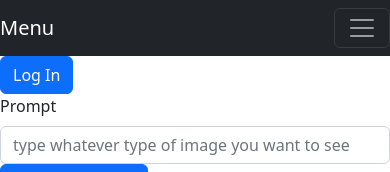
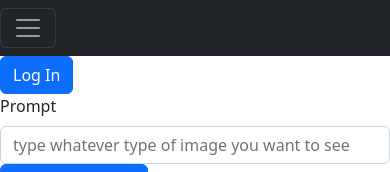
Before and after one commit to Full-Stack-Fluency/OpenImg-FrontEnd, a React (Create React App) app: page / in a window 390 px wide. Shown: the top 172 px of the page. Built offline with nearby package versions, Linux system fonts and the light colour scheme; no server answers.

Commit message:
link container for hamburger

```diff
--- a/package.json
+++ b/package.json
@@ -13,6 +13,7 @@
     "react-bootstrap": "^2.6.0",
     "react-dom": "^18.2.0",
     "react-router": "^6.4.4",
+    "react-router-bootstrap": "^0.26.2",
     "react-router-dom": "^6.4.4",
     "react-scripts": "5.0.1",
     "web-vitals": "^2.1.4"
--- a/src/components/Generate.js
+++ b/src/components/Generate.js
@@ -77,7 +77,7 @@ class Generate extends React.Component {
     return (
       <>
         {/* <Hamburger /> */}
-        {console.log(this.state.generatedImgObj)}
+        {/* {console.log(this.state.generatedImgObj)} */}
         <InputForm handleSubmitPrompt={this.handleSubmitPrompt} savePrompt={this.savePrompt} handleFormChange={this.handleFormChange} />
         <Button onClick={this.savePrompt} >Save</Button>
         {this.state.first ? <p></p> : !this.state.generatedImgObj && this.state.loading ? <Spinner animation="border" /> : <img src={this.state.generatedImgObj.url} alt="Generated with Dall-E 2"/>}
--- a/src/components/Hamburger.js
+++ b/src/components/Hamburger.js
@@ -3,26 +3,30 @@ import { Nav, Navbar} from "react-bootstrap";
 import { withAuth0 } from "@auth0/auth0-react";
 import LoginButton from "./LoginButton.js";
 import LogoutButton from "./LogoutButton.js";
-import { Link } from "react-router-dom";
+import { LinkContainer } from "react-router-bootstrap";
 
 class Hamburger extends React.Component {
   render() {
     return (
       //this will be our nav thing
       <>
-        {/* <Navbar collapseOnSelect expand="xxl" bg="dark" variant="dark" >
-                <Navbar.Brand href="/">
-                    Menu
-                </Navbar.Brand>
-                <Navbar.Toggle aria-controls="responsive-navbar-nav" />
+        <Navbar collapseOnSelect expand="xxxl" bg="dark" variant="dark" >
+                <Navbar.Toggle />
                 <Navbar.Collapse id="responsive-navbar-nav">
                     <Nav className="mr-auto">
+                    <LinkContainer to="/about">
                         <Nav.Link href="/about">About</Nav.Link>
-                        <Nav.Link href="/edit">Edit Prompts</Nav.Link>
+                    </LinkContainer>
+                    <LinkContainer to="/">
+                        <Nav.Link href="/">Generate</Nav.Link>
+                    </LinkContainer>
+                    <LinkContainer to="/edit">
+                        <Nav.Link href="/edit">View Saved</Nav.Link>
+                    </LinkContainer>
                     </Nav>
                 </Navbar.Collapse>
-            </Navbar> */}
-        <Navbar collapseOnSelect expand="xxl" bg="dark" variant="dark">
+            </Navbar>
+        {/* <Navbar collapseOnSelect expand="xxl" bg="dark" variant="dark">
           <Navbar.Brand>Menu</Navbar.Brand>
           <Navbar.Toggle aria-controls="responsive-navbar-nav" />
           <Navbar.Collapse id="responsive-navbar-nav">
@@ -34,7 +38,7 @@ class Hamburger extends React.Component {
 
             </Nav>
           </Navbar.Collapse>
-        </Navbar>
+        </Navbar> */}
         {/* <Link to="/edit"> Edit</Link>
         <Link to="/about"> About</Link>
         <Link to="/"> Home</Link> */}
```
Also changed, not shown: src/components/Edit.js (+3 -5 lines), 1 other file (tests, documents, lock files or other folders).
